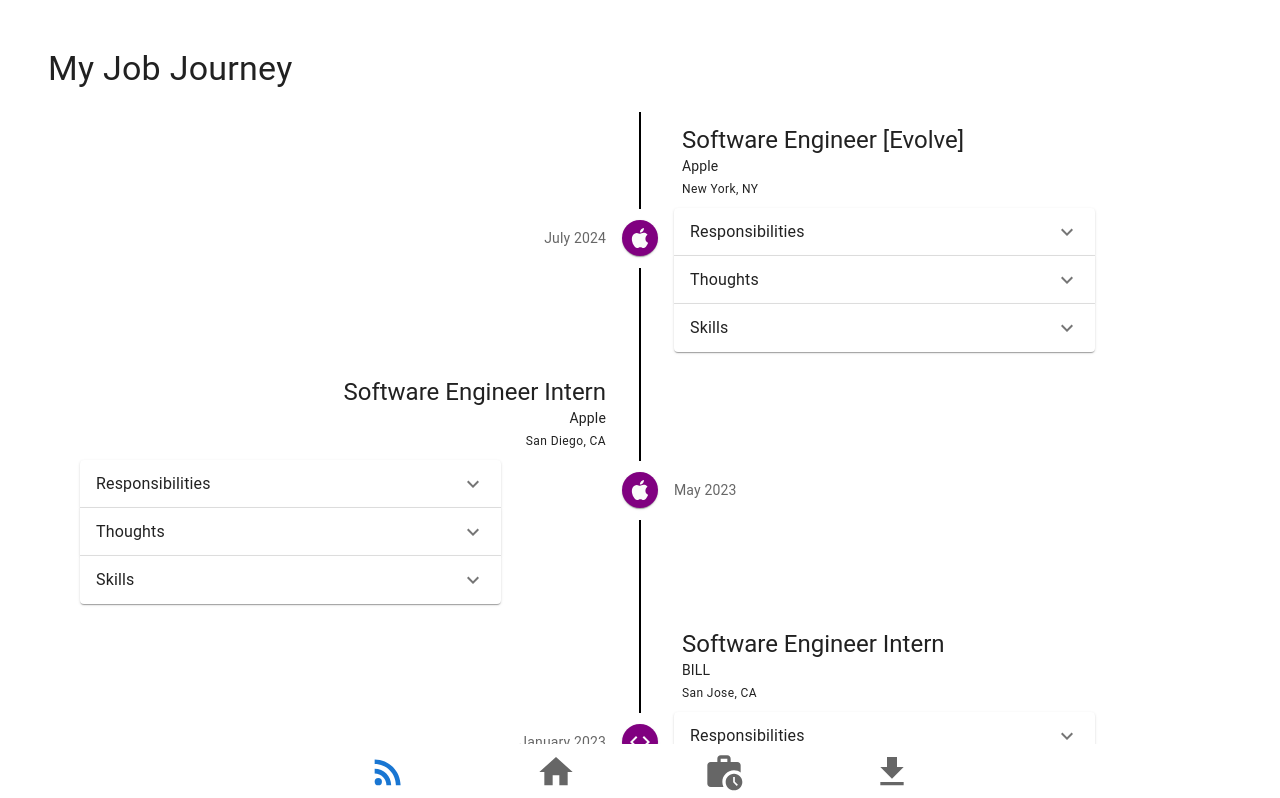
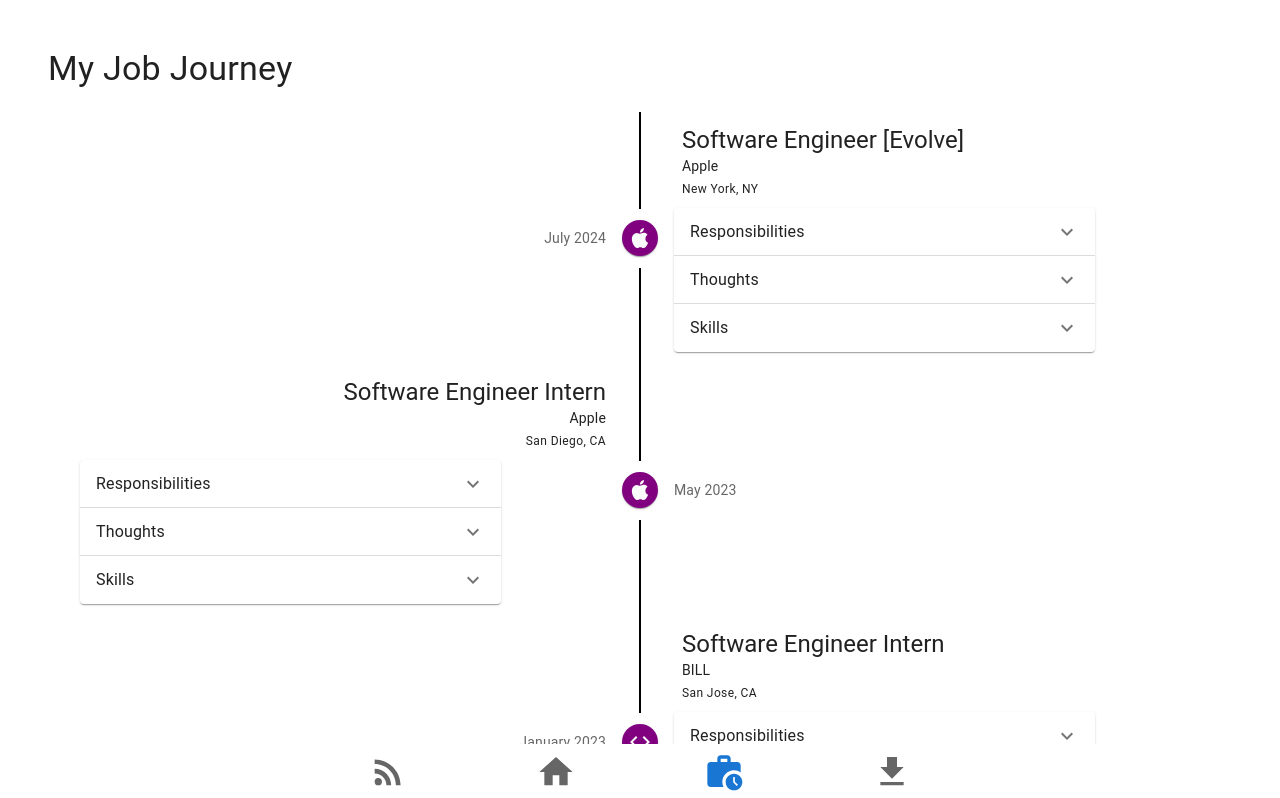
Before and after one commit to svntii/portfolio, a Next.js app: page /career in a window 1280 px wide. Shown: the top 798 px of the page. Built offline with nearby package versions, Linux system fonts and the light colour scheme.

Commit message:
fixed nav issue

```diff
--- a/src/components/bNav.jsx
+++ b/src/components/bNav.jsx
@@ -22,6 +22,11 @@
             return 0;
         } else if (path === '/') {
             return 1;
+        }
+        else if (path === '/career') {
+            return 2;
+        } else if (path === '/SJRODRIGUEZ_ATS.pdf') {
+            return 3;
         } else {
             return 0;
         }
```
